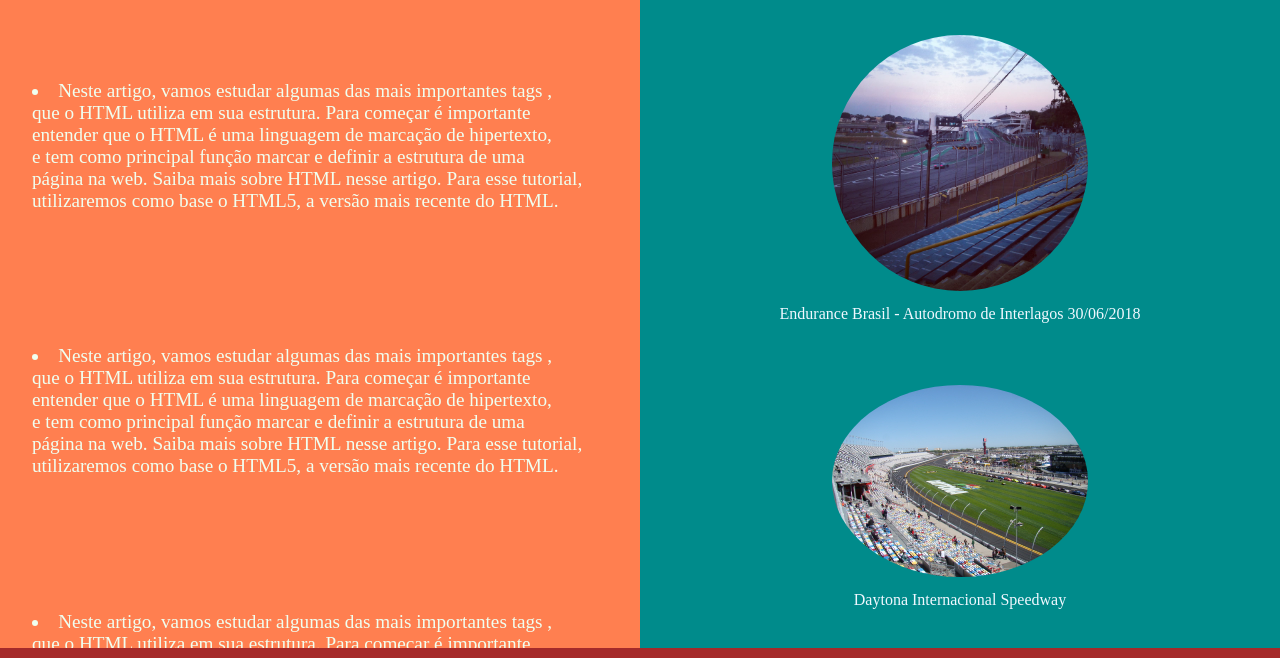
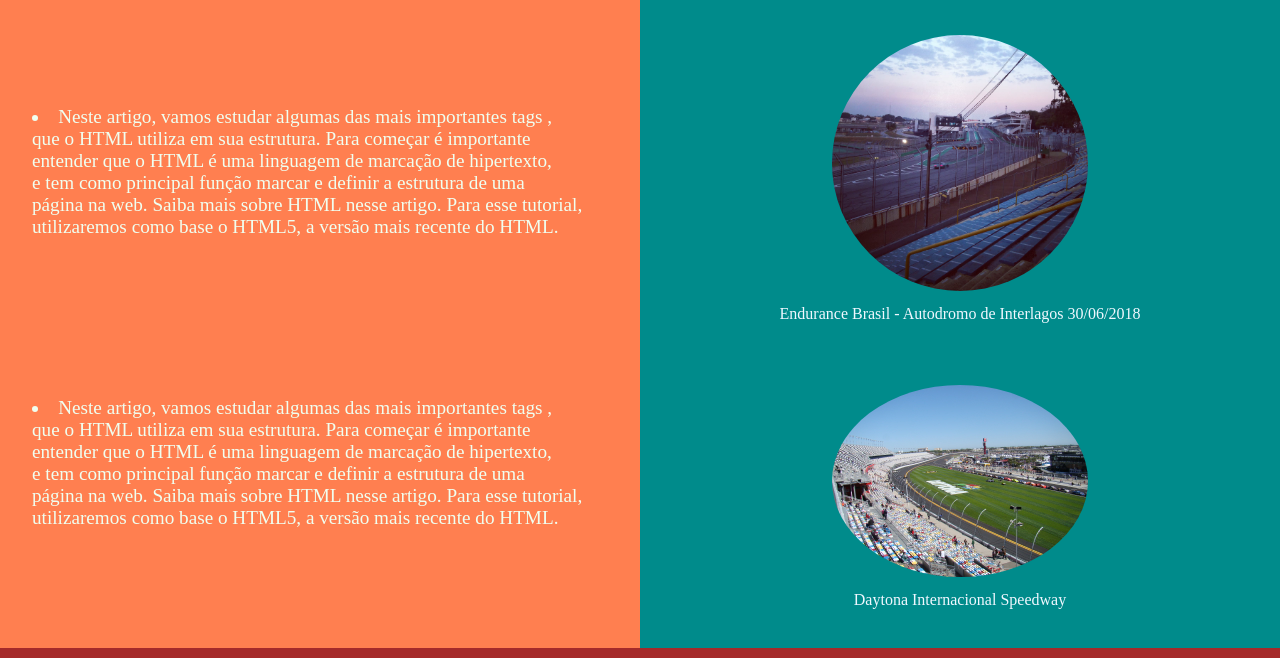
Before and after one commit to ViniciusFeltrimDelVechioValera/Atividade-07-06, a plain HTML site: page passeios.html in a window 1280 px wide. Shown: the part 72-730 px from the top of the page. Drawn offline with Linux system fonts and the light colour scheme.

Commit message:
Update style.css

```diff
--- a/style.css
+++ b/style.css
@@ -70,7 +70,7 @@ body {
 .escrita2 {
     font-family: 'Times New Roman', Times, serif;
     font-size: 120%;
-    margin: 13% 5% 5% 5%;
+    margin: 17% 5% 5% 5%;
     text-align:justify;
     color:honeydew;
 }
```
